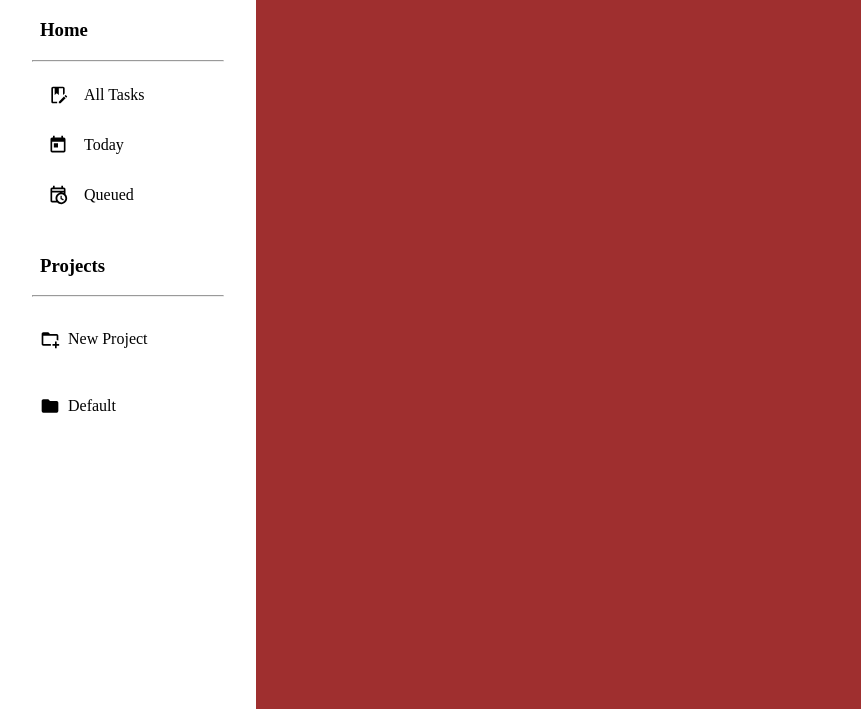
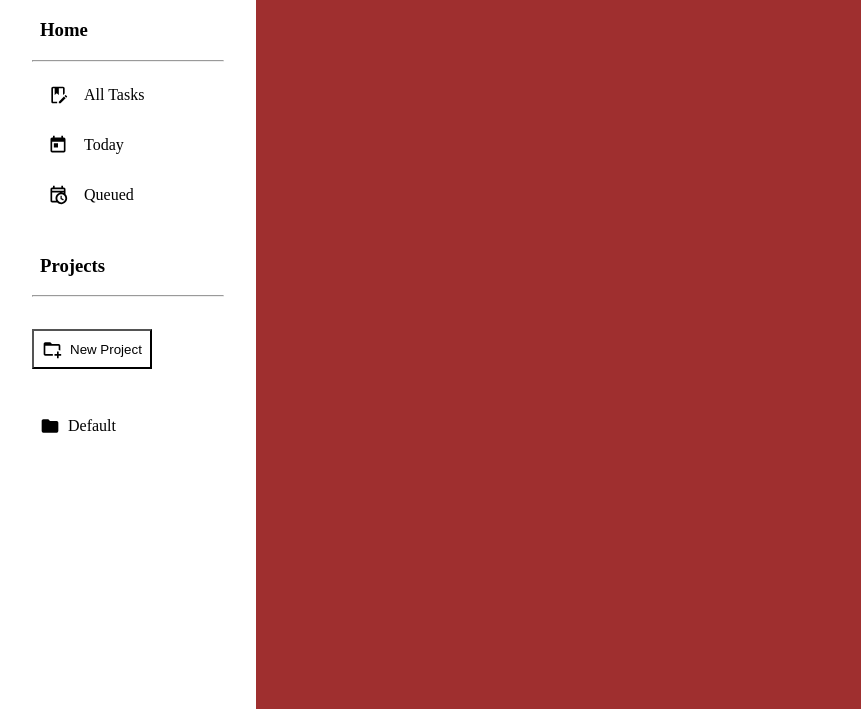
Before and after one commit to Badger-cmyk/ToDoList, a website built with webpack: page src/template.html in a window 1280 px wide. Shown: the part 91-800 px from the top of the page, without its empty margins (0-861 px from the left). Built offline with nearby package versions, Linux system fonts and the light colour scheme.

Commit message:
Change new project div to button

```diff
--- a/src/styles.css
+++ b/src/styles.css
@@ -38,12 +38,13 @@ body {
     align-items: center;
     gap: 0.5rem;
     margin: 2rem 0;
+    padding: 0.5rem;
     cursor: pointer;
-    padding: 0 0.5rem;
+    background-color: transparent;
 }
 
 .new-project:hover {
-    background-color: #f0f0f0;
+    background-color:  #bebebe;
 }
 
 .projects {
--- a/src/template.html
+++ b/src/template.html
@@ -43,10 +43,10 @@
                 <div class="projects">
                     <h3>Projects</h3>
                     <hr>
-                    <div class="new-project">
+                    <button class="new-project">
                         <svg xmlns="http://www.w3.org/2000/svg" height=20 width=20 viewBox="0 0 24 24"><title>folder-plus-outline</title><path d="M13 19C13 19.34 13.04 19.67 13.09 20H4C2.9 20 2 19.11 2 18V6C2 4.89 2.89 4 4 4H10L12 6H20C21.1 6 22 6.89 22 8V13.81C21.39 13.46 20.72 13.22 20 13.09V8H4V18H13.09C13.04 18.33 13 18.66 13 19M20 18V15H18V18H15V20H18V23H20V20H23V18H20Z" /></svg>
                         <span>New Project</span>
-                    </div>
+                    </button>
                     <div class="modal">
                         <form id="project-form">
                             <div>
```
